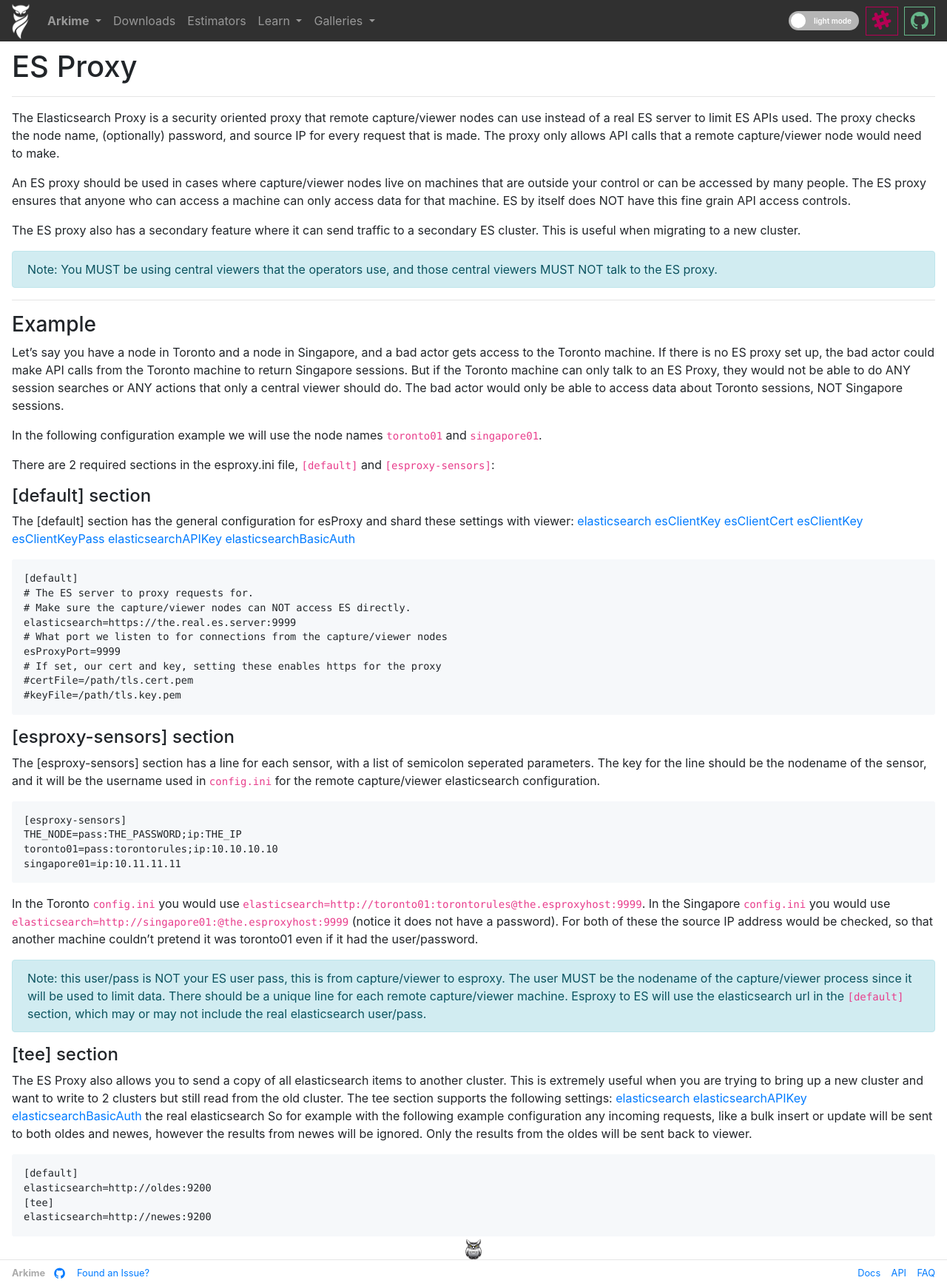
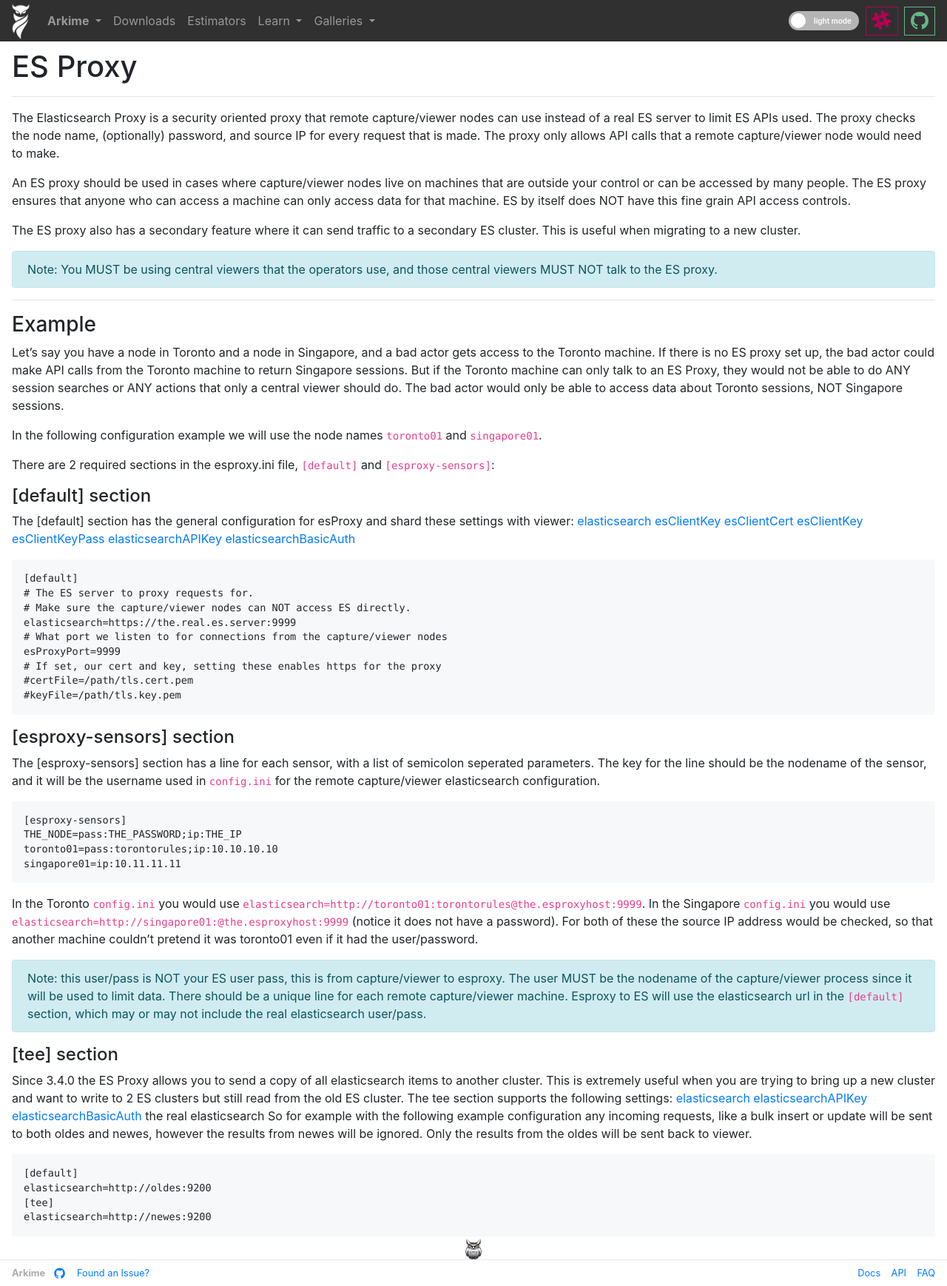
Before and after one commit to arkime/arkimeweb, a Jekyll site: the page built from _wiki/esproxy.md, in a window 1280 px wide. Shown: the whole page at 74% size. Built offline with Jekyll 4.4.1, drawn with Linux system fonts in a browser that asks for light colours.

Commit message:
since 3.4.0

```diff
--- a/_wiki/esproxy.md
+++ b/_wiki/esproxy.md
@@ -83,8 +83,8 @@
 
 #### [tee] section
 
-The ES Proxy also allows you to send a copy of all elasticsearch items to another cluster.
-This is extremely useful when you are trying to bring up a new cluster and want to write to 2 clusters but still read from the old cluster.
+Since 3.4.0 the ES Proxy allows you to send a copy of all elasticsearch items to another cluster.
+This is extremely useful when you are trying to bring up a new cluster and want to write to 2 ES clusters but still read from the old ES cluster.
 The tee section supports the following settings:
 <a href="settings#elasticsearch">elasticsearch</a>
 <a href="settings#elasticsearchAPIKey">elasticsearchAPIKey</a>
```
